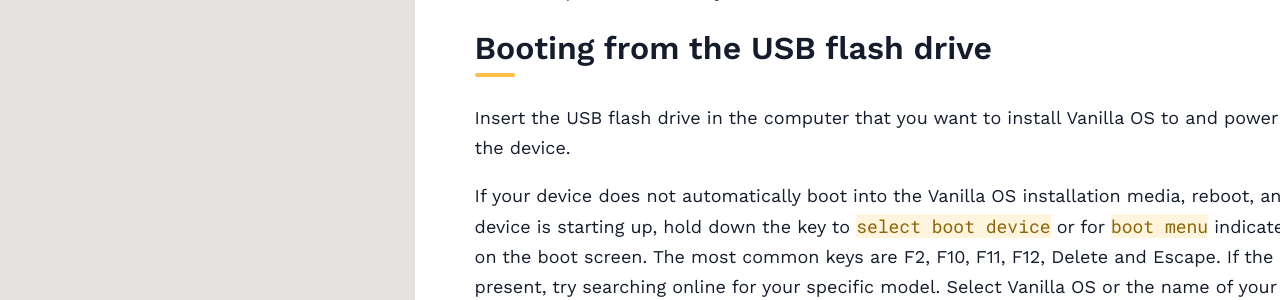
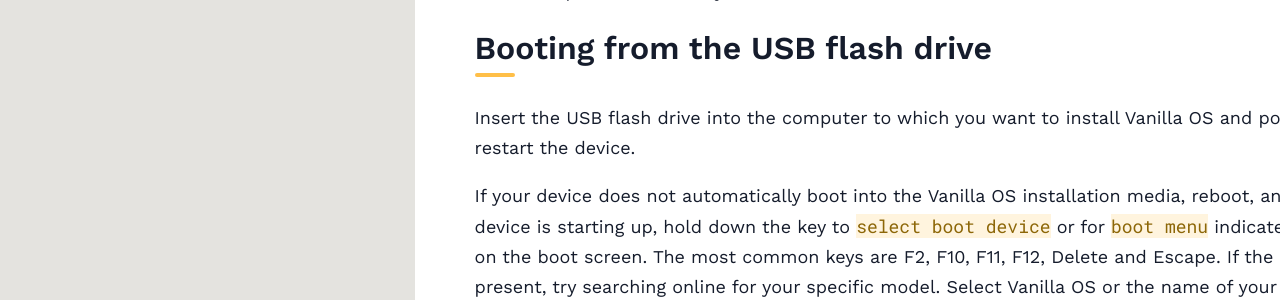
Before and after one commit to Vanilla-OS/documentation, a Jekyll site: the page built from docs/installation/index.md, in a window 1280 px wide. Shown: the part 1524-1824 px from the top of the page. Built offline with Jekyll 4.4.1, drawn with Linux system fonts in a browser that asks for light colours.

Commit message:
Update docs/installation/index.md
Co-authored-by: K.B.Dharun Krishna <kbdharunkrishna@gmail.com>

```diff
--- a/docs/installation/index.md
+++ b/docs/installation/index.md
@@ -31,7 +31,7 @@ Open Etcher, select the downloaded disk image and your USB flash drive, then cli
 When the process is done, you will have a bootable USB stick with Vanilla OS on it.
 
 ## Booting from the USB flash drive
-Insert the USB flash drive in the computer that you want to install Vanilla OS to and power up or restart the device.
+Insert the USB flash drive into the computer to which you want to install Vanilla OS and power up or restart the device.
 
 If your device does not automatically boot into the Vanilla OS installation media, reboot, and while the device is starting up, hold down the key to `select boot device` or for `boot menu` indicated by a prompt on the boot screen. The most common keys are F2, F10, F11, F12, Delete and Escape. If the prompt isn't present, try searching online for your specific model. Select Vanilla OS or the name of your USB flash drive from the boot menu.
 
```
